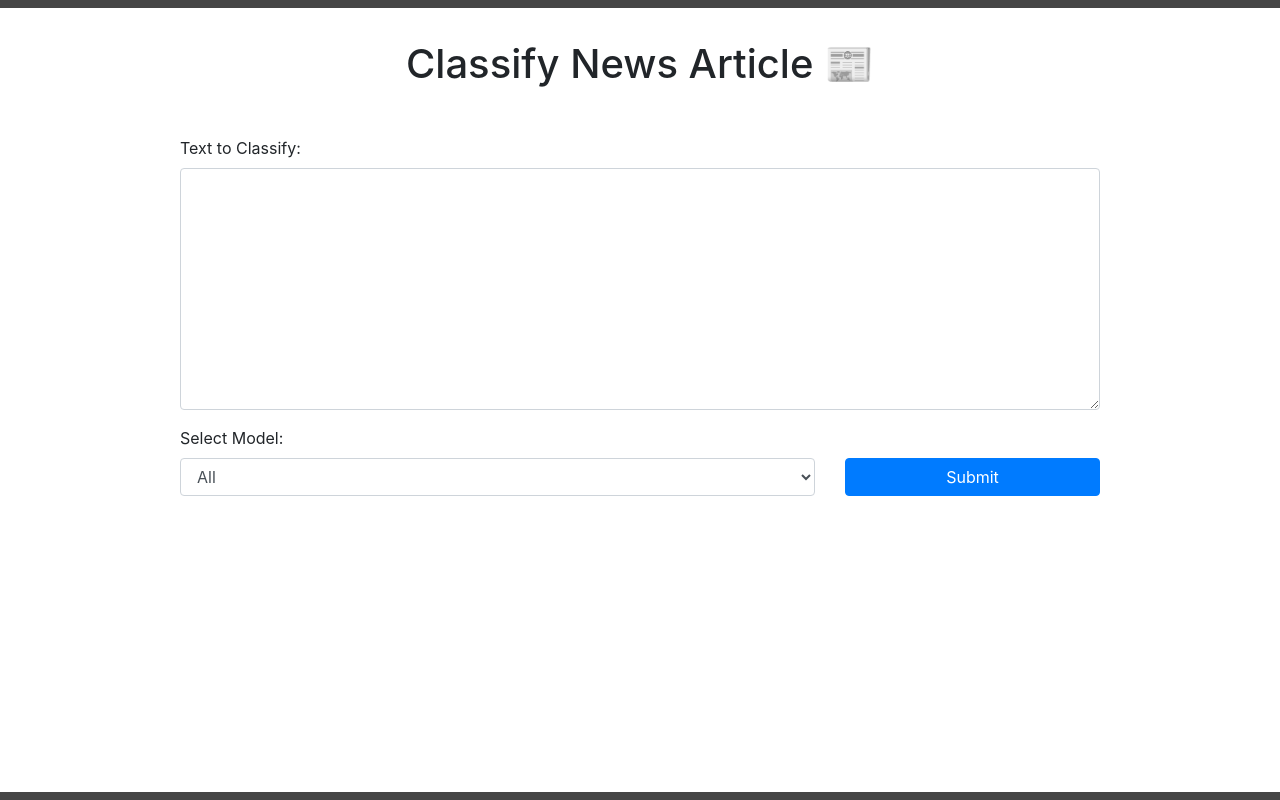
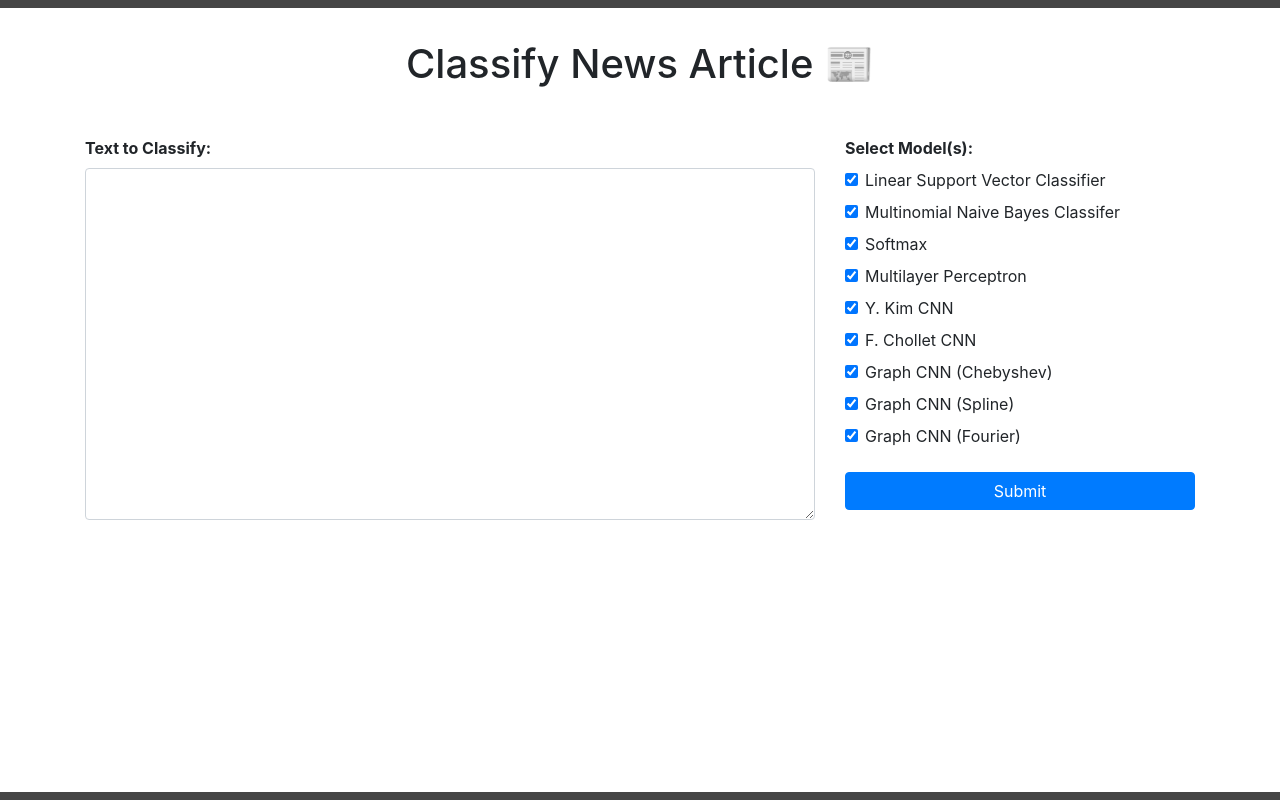
Before and after one commit to SuyashLakhotia/TextCategorization-Demo, a Flask app: page / in a window 1280 px wide. Run offline with Flask 2, Linux system fonts and the light colour scheme; parts of the project's set-up code (start-up, migrations or seed data) failed here and were passed over; some libraries are stand-ins or nearby versions.

Commit message:
Moved Model Selection to Checkboxes & Redesigned Handling of Multiple Model Selection

```diff
--- a/server.py
+++ b/server.py
@@ -21,10 +21,10 @@ def root():
 def classify_text():
     req = request.get_json()
     text = req.get("text")
-    model_id = req.get("model_id")
+    model_id_arr = req.get("modelIDs")
 
     data_tfidf, data_word2ind = preprocess.preprocess(text, dataset.VOCABULARY)
-    results = models.run_models(model_id, data_tfidf, data_word2ind)
+    results = models.run_models(model_id_arr, data_tfidf, data_word2ind)
 
     _res = []
     for model_id, result in results.items():
@@ -35,9 +35,9 @@ def classify_text():
 
 def _json_record(model_id, class_name, confidence):
     if confidence != "N/A":
-        record = {"model_id": model_id, "class_name": class_name, "confidence": "{:.2f}".format(confidence)}
+        record = {"modelID": model_id, "className": class_name, "confidence": "{:.2f}".format(confidence)}
     else:
-        record = {"model_id": model_id, "class_name": class_name}
+        record = {"modelID": model_id, "className": class_name}
 
     return record
 
--- a/static/custom.css
+++ b/static/custom.css
@@ -16,11 +16,15 @@ html {
 }
 
 #form #text {
-    height: calc(15rem + 2px);
+    height: 22rem;
+}
+
+#form .form-check{
+    margin: 0.5rem 0;
 }
 
 #form #submit-btn {
-    margin-bottom: 1rem;
+    margin-top: 1.5rem;
 }
 
 #results-section {
--- a/static/main.js
+++ b/static/main.js
@@ -1,6 +1,6 @@
 const API_BASE_URL = 'http://127.0.0.1:5000';
 
-const MODEL_IDS = ["all", "linear_svc", "multinomial_nb", "softmax", "mlp", "cnn_fchollet", "cnn_ykim",
+const MODEL_IDS = ["linear_svc", "multinomial_nb", "softmax", "mlp", "cnn_fchollet", "cnn_ykim",
                    "gcnn_chebyshev", "gcnn_spline", "gcnn_fourier"]
 const MODEL_NAMES = {"linear_svc": "Linear SVC", "multinomial_nb": "Multinomial Naive Bayes", "softmax": "Softmax", "mlp": "Multilayer Perceptron", "cnn_fchollet": "F. Chollet CNN", "cnn_ykim": "Y. Kim CNN", "gcnn_chebyshev": "Graph CNN (Chebyshev)", "gcnn_spline": "Graph CNN (Spline)", "gcnn_fourier": "Graph CNN (Fourier)"}
 
@@ -8,9 +8,15 @@ function submit() {
     clearResults();
 
     let text = $('#text').val();
-    let modelID = MODEL_IDS[$('#model-select').prop('selectedIndex')];
+
+    let $selectedModels = $('input[name="model-checkbox"]:checked');
+    let selectedModels = [];
+    for (const $modelCheckbox of $selectedModels) {
+        selectedModels.push($modelCheckbox.value);
+    }
+
     let request = {
-        model_id: modelID,
+        modelIDs: selectedModels,
         text: text
     };
 
@@ -38,7 +44,7 @@ function showResults(data) {
     for (const datum of data) {
         let $result = $('#result-template').clone().removeAttr('id');
 
-        let html = '<strong>' + MODEL_NAMES[datum['model_id']] + ':</strong> ' + datum['class_name'];
+        let html = '<strong>' + MODEL_NAMES[datum['modelID']] + ':</strong> ' + datum['className'];
         if (datum['confidence'] != undefined)
             html += ' (' + datum['confidence'] + '%)';
 
--- a/templates/index.html
+++ b/templates/index.html
@@ -16,32 +16,52 @@
         <h1 class="text-center">Classify News Article 📰</h1>
         <div class="container" id="form">
             <div class="row justify-content-center">
-                <div class="col-md-10 col-12">
+                <div class="col-md-8">
                     <div class="form-group">
-                        <label for="text">Text to Classify:</label>
+                        <label for="text"><strong>Text to Classify:</strong></label>
                         <textarea class="form-control" id="text" aria-describedby="textHelp"></textarea>
                     </div>
                 </div>
-            </div>
-            <div class="row justify-content-center">
-                <div class="col-md-7 col-12">
+                <div class="col-md-4">
                     <div class="form-group">
-                        <label for="model-select">Select Model:</label>
-                        <select class="form-control" id="model-select">
-                            <option>All</option>
-                            <option>Linear SVC</option>
-                            <option>Multinomial Naive Bayes</option>
-                            <option>Softmax</option>
-                            <option>Multilayer Perceptron</option>
-                            <option>F. Chollet CNN</option>
-                            <option>Y. Kim CNN</option>
-                            <option>Graph CNN [Chebyshev]</option>
-                            <option>Graph CNN [Spline]</option>
-                            <option>Graph CNN [Fourier]</option>
-                        </select>
+                        <div class="mb-1"><strong>Select Model(s):</strong></div>
+                        <div class="form-check">
+                            <input class="form-check-input" type="checkbox" name="model-checkbox" value="linear_svc" id="check-linear_svc" checked>
+                            <label class="form-check-label" for="check-linear_svc">Linear Support Vector Classifier</label>
+                        </div>
+                        <div class="form-check">
+                            <input class="form-check-input" type="checkbox" name="model-checkbox" value="multinomial_nb" id="check-multinomial_nb" checked>
+                            <label class="form-check-label" for="check-multinomial_nb">Multinomial Naive Bayes Classifer</label>
+                        </div>
+                        <div class="form-check">
+                            <input class="form-check-input" type="checkbox" name="model-checkbox" value="softmax" id="check-softmax" checked>
+                            <label class="form-check-label" for="check-softmax">Softmax</label>
+                        </div>
+                        <div class="form-check">
+                            <input class="form-check-input" type="checkbox" name="model-checkbox" value="mlp" id="check-mlp" checked>
+                            <label class="form-check-label" for="check-mlp">Multilayer Perceptron</label>
+                        </div>
+                        <div class="form-check">
+                            <input class="form-check-input" type="checkbox" name="model-checkbox" value="cnn_ykim" id="check-cnn_ykim" checked>
+                            <label class="form-check-label" for="check-cnn_ykim">Y. Kim CNN</label>
+                        </div>
+                        <div class="form-check">
+                            <input class="form-check-input" type="checkbox" name="model-checkbox" value="cnn_fchollet" id="check-cnn_fchollet" checked>
+                            <label class="form-check-label" for="check-cnn_fchollet">F. Chollet CNN</label>
+                        </div>
+                        <div class="form-check">
+                            <input class="form-check-input" type="checkbox" name="model-checkbox" value="gcnn_chebyshev" id="check-gcnn_chebyshev" checked>
+                            <label class="form-check-label" for="check-gcnn_chebyshev">Graph CNN (Chebyshev)</label>
+                        </div>
+                        <div class="form-check">
+                            <input class="form-check-input" type="checkbox" name="model-checkbox" value="gcnn_spline" id="check-gcnn_spline" checked>
+                            <label class="form-check-label" for="check-gcnn_spline">Graph CNN (Spline)</label>
+                        </div>
+                        <div class="form-check">
+                            <input class="form-check-input" type="checkbox" name="model-checkbox" value="gcnn_fourier" id="check-gcnn_fourier" checked>
+                            <label class="form-check-label" for="check-gcnn_fourier">Graph CNN (Fourier)</label>
+                        </div>
                     </div>
-                </div>
-                <div class="col-md-3 col-8 align-self-end">
                     <button type="submit" class="btn btn-primary btn-block" id="submit-btn" onclick="submit();">Submit</button>
                 </div>
             </div>
@@ -50,7 +70,7 @@
             <div class="row justify-content-center">
                 <div class="col-md-10 col-12" id="results"></div>
             </div>
-            <div class="row justify-content-center mt-4">
+            <div class="row justify-content-center mt-4 mb-3">
                 <div class="col-md-3 col-8">
                     <button type="submit" class="btn btn-warning btn-block" id="clear-btn" onclick="clearResults();">Clear</button>
                 </div>
```
Also changed, not shown: models.py (+12 -12 lines).
